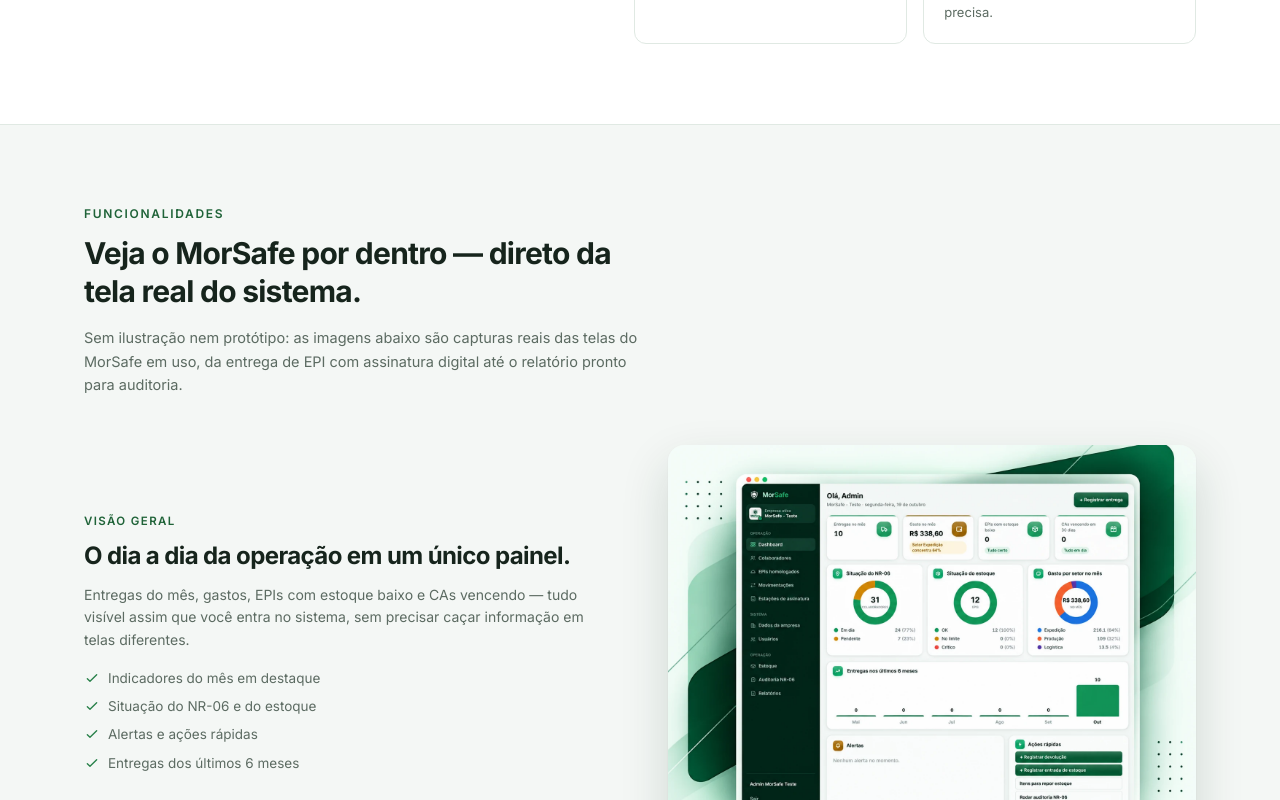
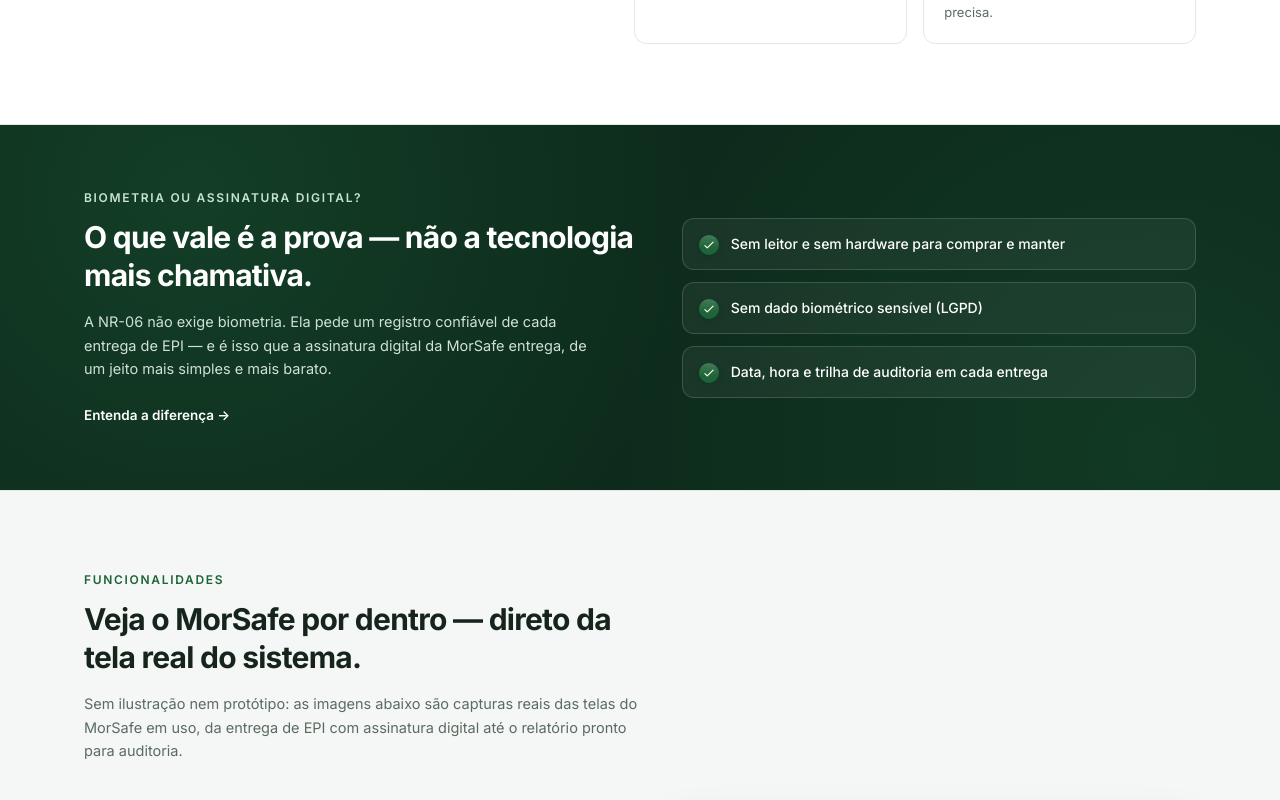
Before and after one commit to rflmorgado/Morsafe, a Next.js app: page / in a window 1280 px wide. Shown: the part 2140-2940 px from the top of the page. Built offline with nearby package versions, Linux system fonts and the light colour scheme.

Commit message:
Update page.tsx

```diff
--- a/src/app/page.tsx
+++ b/src/app/page.tsx
@@ -352,6 +352,10 @@ const FAQ = [
     a: "Sim. O sistema foi desenhado em torno dos principais pontos de controle da NR-06 — registro de entrega com assinatura, controle de C.A., histórico de movimentações e auditoria — e gera relatórios prontos para apresentar numa fiscalização.",
   },
   {
+    q: "Por que a MorSafe usa assinatura digital e não biometria?",
+    a: "A NR-06 permite registrar a entrega de EPI em ficha, sistema eletrônico ou sistema biométrico — ela não obriga biometria. O que a norma exige é um registro confiável, com data, descrição do EPI, quantidade e número do C.A. A assinatura digital com trilha de auditoria entrega esse registro sem leitor de digital ou câmera, sem tratar dado biométrico (que a LGPD classifica como sensível) e sem depender de mão suja, luva ou máscara. Funciona no celular, é rápida de implantar e custa menos para a empresa. Se a sua empresa precisar de biometria no futuro, conversamos.",
+  },
+  {
     q: "Preciso instalar algum programa?",
     a: "Não. O MorSafe funciona 100% pelo navegador, no computador, tablet ou celular — não precisa instalar nada.",
   },
@@ -610,6 +614,61 @@ export default function Home() {
               </div>
             ))}
           </div>
+        </div>
+      </section>
+
+      {/* ===== Biometria x assinatura digital =====
+          Adicionado em 11/11/2026 a pedido do Rafael — quem chega pelo
+          Instagram/site procurando "biometria" ou "reconhecimento facial"
+          precisa achar logo a explicação de por que a MorSafe usa assinatura
+          digital (a NR-06 não exige biometria). Texto mantido factual e sem
+          comparar com concorrentes; a pergunta completa está no FAQ
+          (#duvidas). */}
+      <section
+        className="border-b border-border-subtle bg-brand-950"
+        style={{
+          background:
+            "radial-gradient(circle at 15% 20%, rgba(52,160,94,0.16), transparent 45%), radial-gradient(circle at 90% 90%, rgba(52,160,94,0.12), transparent 45%), var(--brand-950)",
+        }}
+      >
+        <div className="mx-auto grid max-w-6xl gap-8 px-5 py-14 lg:grid-cols-[1.1fr_1fr] lg:items-center lg:py-16">
+          <div>
+            <div className="text-[12px] font-semibold uppercase tracking-[0.14em] text-brand-200">
+              Biometria ou assinatura digital?
+            </div>
+            <h2 className="mt-3 text-[26px] font-bold leading-tight tracking-tight text-white sm:text-[30px]">
+              O que vale é a prova — não a tecnologia mais chamativa.
+            </h2>
+            <p className="mt-4 max-w-lg text-[14.5px] leading-relaxed text-brand-100/90">
+              A NR-06 não exige biometria. Ela pede um registro confiável de
+              cada entrega de EPI — e é isso que a assinatura digital da
+              MorSafe entrega, de um jeito mais simples e mais barato.
+            </p>
+            <a
+              href="#duvidas"
+              className="mt-6 inline-flex items-center gap-1.5 text-[13.5px] font-semibold text-white hover:underline"
+            >
+              Entenda a diferença →
+            </a>
+          </div>
+
+          <ul className="space-y-3">
+            {[
+              "Sem leitor e sem hardware para comprar e manter",
+              "Sem dado biométrico sensível (LGPD)",
+              "Data, hora e trilha de auditoria em cada entrega",
+            ].map((item) => (
+              <li
+                key={item}
+                className="flex items-start gap-3 rounded-xl border border-white/15 bg-white/5 px-4 py-3.5 text-[14px] font-medium text-white"
+              >
+                <span className="mt-0.5 flex h-5 w-5 shrink-0 items-center justify-center rounded-full bg-brand-700 text-white">
+                  <IconCheck className="h-3.5 w-3.5" />
+                </span>
+                {item}
+              </li>
+            ))}
+          </ul>
         </div>
       </section>
 
@@ -949,7 +1008,10 @@ export default function Home() {
       </section>
 
       {/* ===== FAQ ===== */}
-      <section className="border-b border-border-subtle bg-surface-muted">
+      <section
+        id="duvidas"
+        className="scroll-mt-16 border-b border-border-subtle bg-surface-muted"
+      >
         <div className="mx-auto max-w-3xl px-5 py-16 lg:py-20">
           <div className="text-[12px] font-semibold uppercase tracking-[0.14em] text-brand-700">
             Dúvidas frequentes
```
